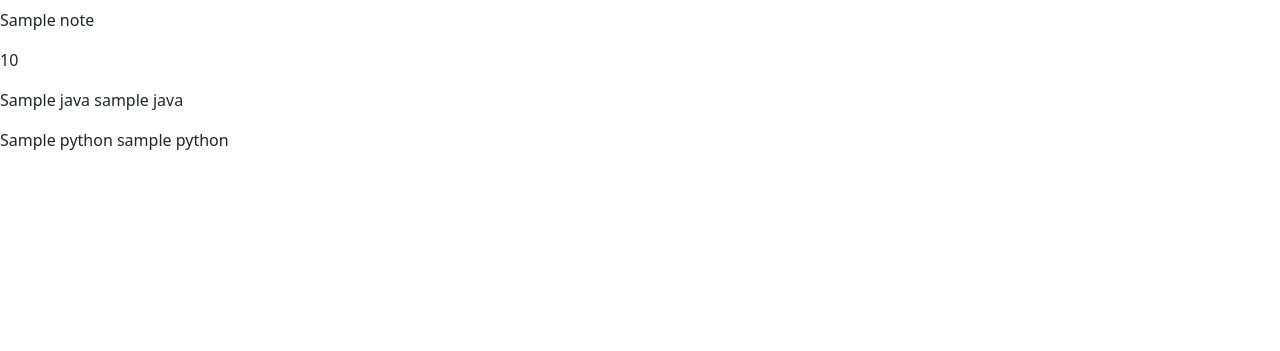
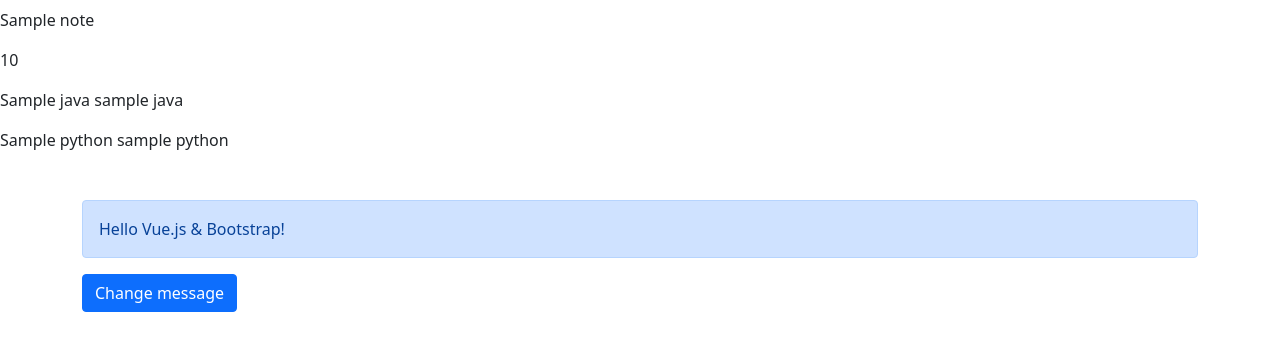
Before and after one commit to sseongha11/djangoNote, a Django app: template templates/index.html in a window 1280 px wide. Shown: the part 192-543 px from the top of the page. Run offline with Django 4.2, Linux system fonts and the light colour scheme; tables that the repository leaves empty hold one stand-in row (values such as "Sample post"); the template is opened without the code that fills it: values that come from a table or form of the project are taken from there, most other values are stand-ins (such as "Sample title", 1, 10 or a date in 2020); parts of the project's set-up code (start-up, migrations or seed data) failed here and were passed over; some libraries are stand-ins or nearby versions.

Commit message:
#19 - Vue.js

```diff
--- a/templates/base.html
+++ b/templates/base.html
@@ -9,6 +9,7 @@
     <link href="https://cdn.jsdelivr.net/npm/bootstrap@5.0.2/dist/css/bootstrap.min.css" rel="stylesheet" integrity="sha384-EVSTQN3/azprG1Anm3QDgpJLIm9Nao0Yz1ztcQTwFspd3yD65VohhpuuCOmLASjC" crossorigin="anonymous">
     <script src="https://cdn.jsdelivr.net/npm/bootstrap@5.0.2/dist/js/bootstrap.bundle.min.js" integrity="sha384-MrcW6ZMFYlzcLA8Nl+NtUVF0sA7MsXsP1UyJoMp4YLEuNSfAP+JcXn/tWtIaxVXM" crossorigin="anonymous"></script>
     <link rel="stylesheet" href="https://cdn.jsdelivr.net/npm/bootstrap-icons@1.9.1/font/bootstrap-icons.css">
+    <script src="https://cdn.jsdelivr.net/npm/vue@2.6.0"></script>
     {% block head %}
     {% endblock %}
 </head>
--- a/templates/index.html
+++ b/templates/index.html
@@ -2,7 +2,7 @@
 {% load custom_tags %}
 
 {% block title %}
-{{title}}
+    {{title}}
 {% endblock %}
 {% block head %}
 <script src="https://unpkg.com/masonry-layout@4/dist/masonry.pkgd.min.js"></script>
@@ -25,5 +25,27 @@
     <p></p>
     <p>{{ java }} {{ java|word_changer }}</p>
     <p>{{ python }} {{ python|word_changer }}</p>
+
+  <div class="container mt-5" id="app">
+    <div class="alert alert-primary" role="alert">
+        [[ message ]]
+    </div>
+    <button class="btn btn-primary" @click="changeMessage">Change message</button>
+  </div>
+
 </body>
+  <script>
+    var app = new Vue({
+      el: '#app',
+      delimiters: ['[[', ']]'],
+      data: {
+        message: 'Hello Vue.js & Bootstrap!'
+      },
+      methods: {
+        changeMessage: function() {
+          this.message = 'The message has been changed.'
+        }
+      }
+    });
+  </script>
 {% endblock %}
```
